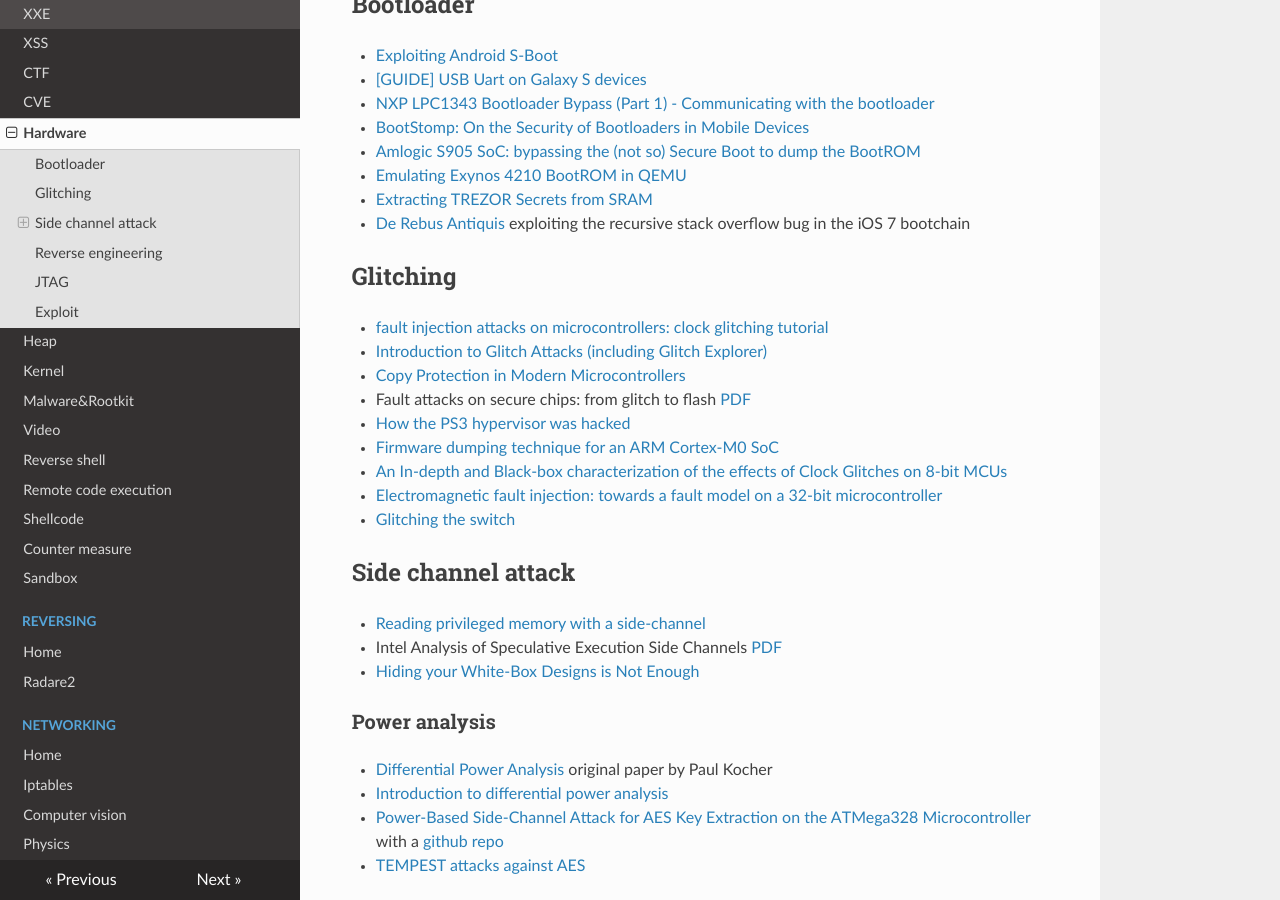
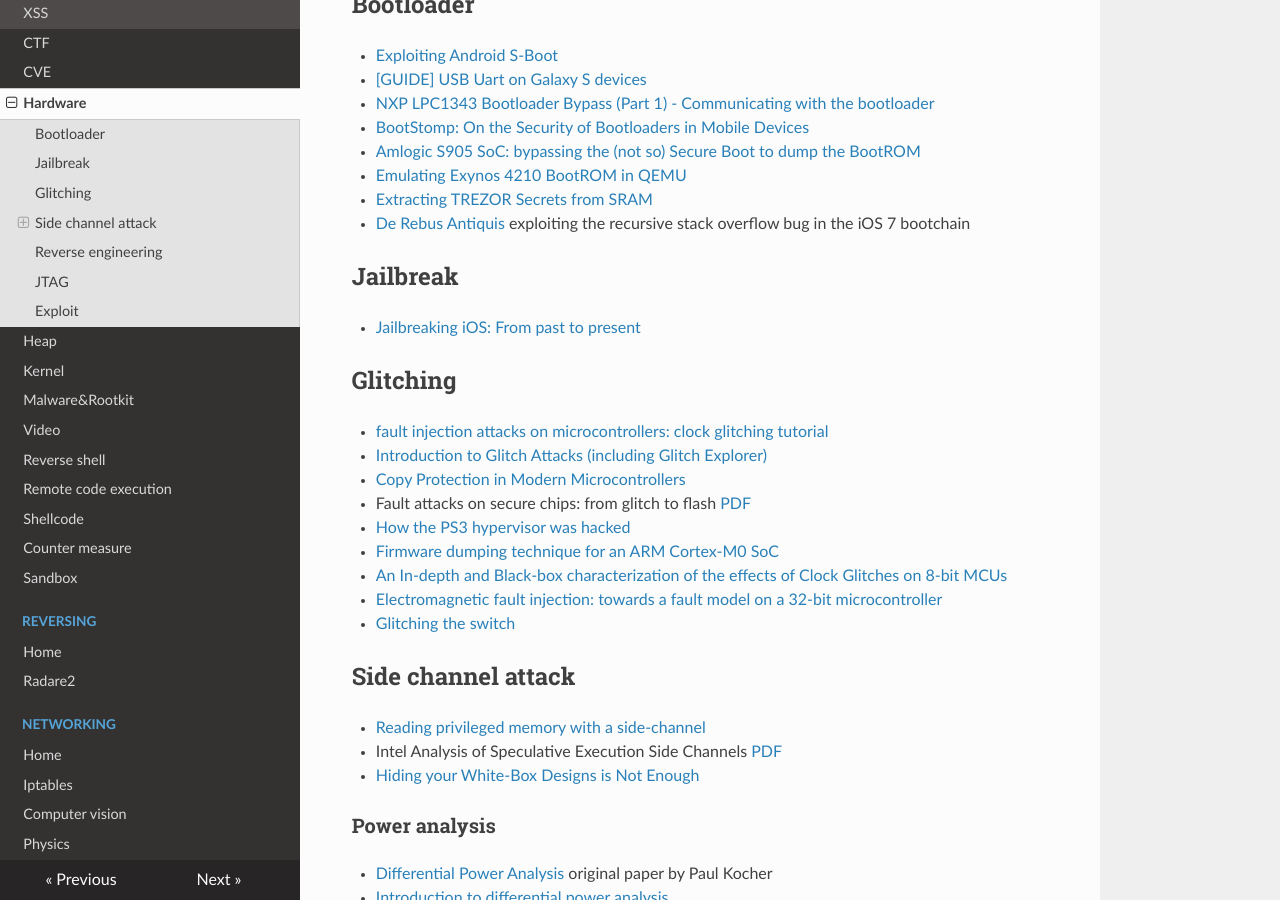
Before and after one commit to gipi/low-level, an MkDocs documentation site: the page built from docs/security/hardware.md, in a window 1280 px wide and 900 px high, scrolled down 892 px. Built offline with MkDocs 1.6.1, drawn with Linux system fonts in a browser that asks for light colours; nearby versions of some CDN libraries; old or Windows-style settings are respelled for this version of MkDocs.

Commit message:
Update hardware.md

```diff
--- a/docs/security/hardware.md
+++ b/docs/security/hardware.md
@@ -39,6 +39,10 @@
  - [Emulating Exynos 4210 BootROM in QEMU](https://www.fredericb.info/2018/03/emulating-exynos-4210-bootrom-in-qemu.html)
  - [Extracting TREZOR Secrets from SRAM](https://saleemrashid.com/2017/08/17/extracting-trezor-secrets-sram/)
  - [De Rebus Antiquis](https://xerub.github.io/ios/iboot/2018/05/10/de-rebus-antiquis.html) exploiting the recursive stack overflow bug in the iOS 7 bootchain
+
+## Jailbreak
+
+ - [Jailbreaking iOS: From past to present](https://api.tihmstar.net/35c3slides.pdf)
 
 ## Glitching
 
```
